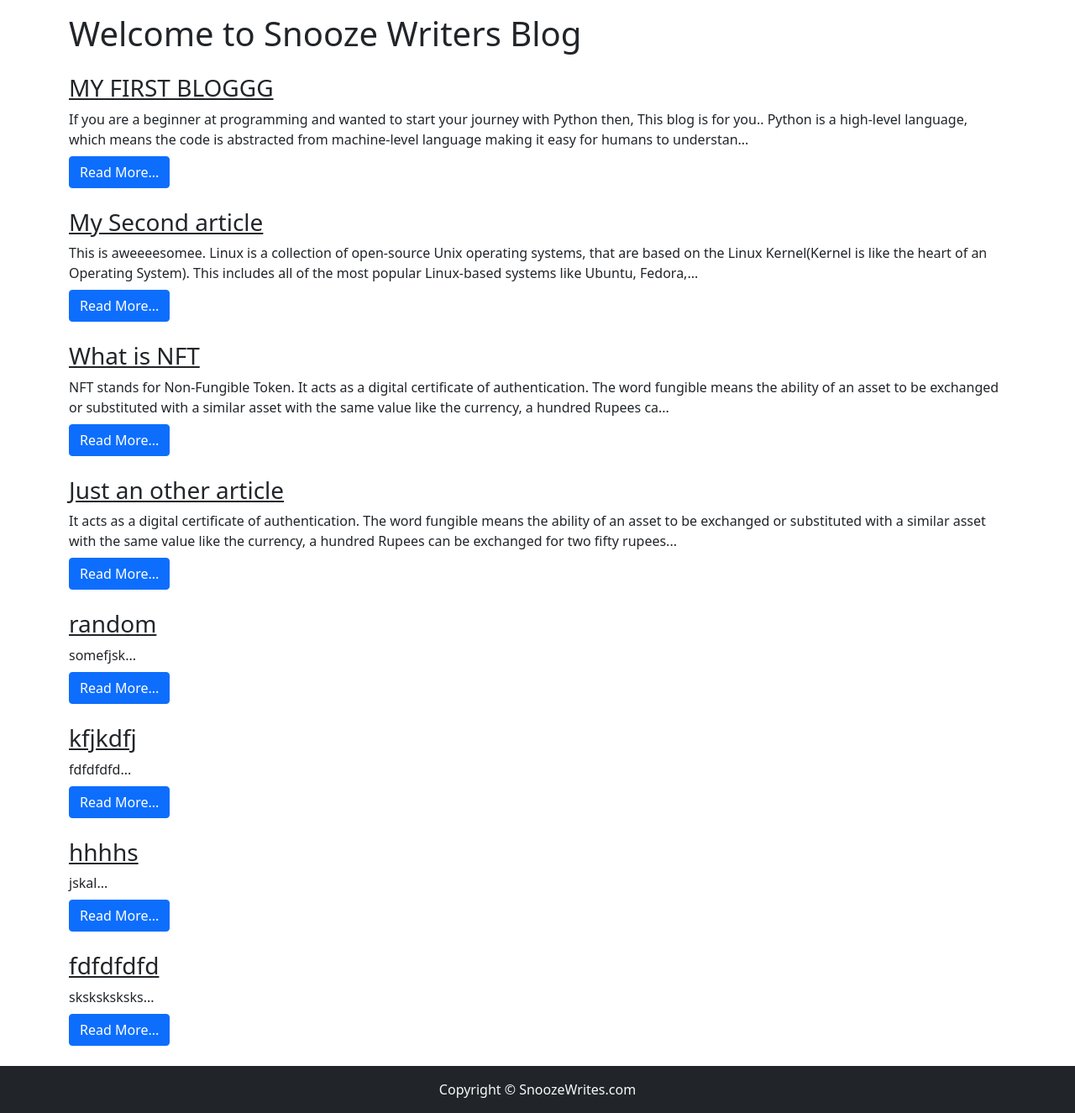
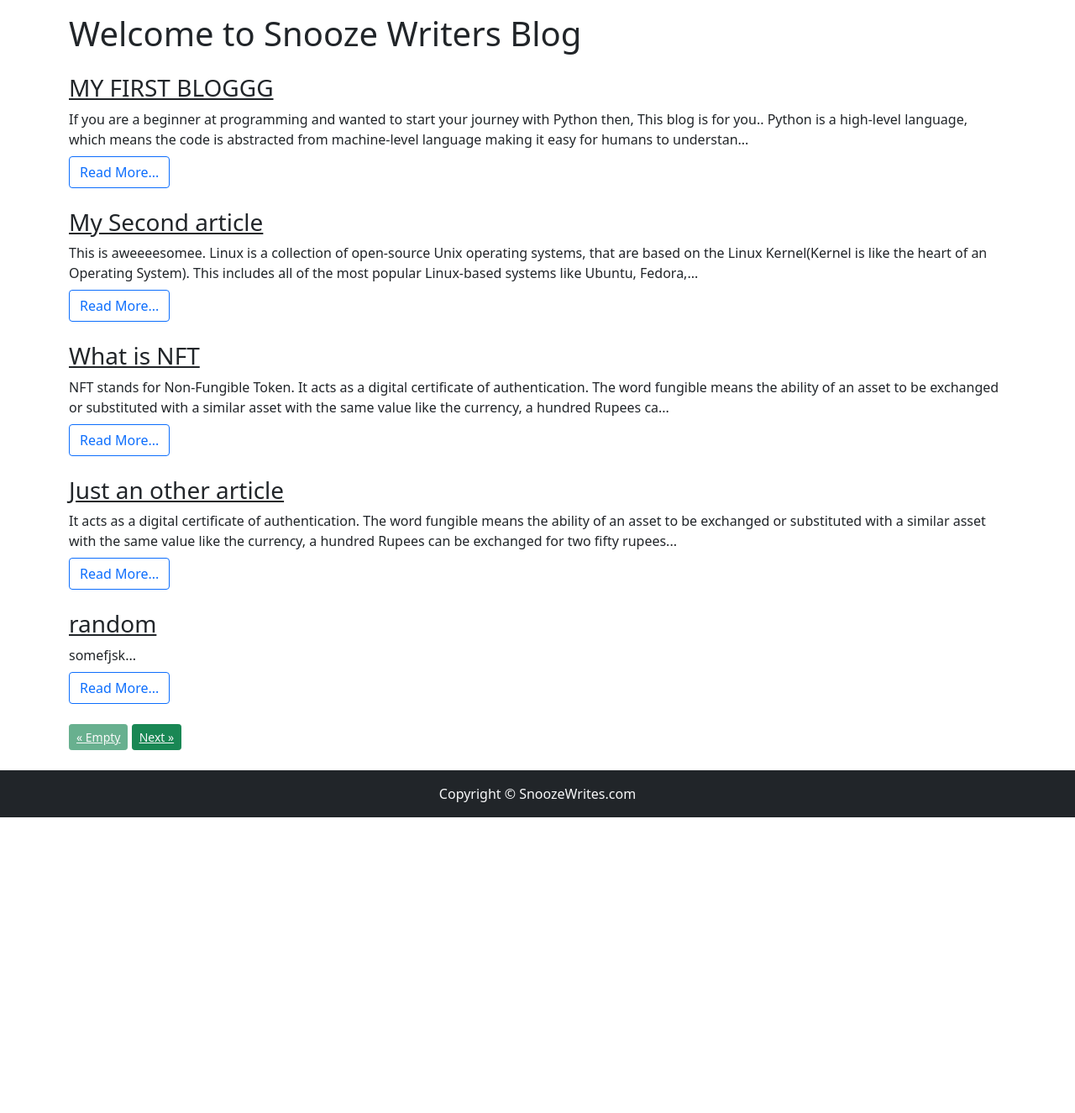
Before and after one commit to Yaswanth14/Blog, a Django app: page /blog/ in a window 1280 px wide. Shown: the part 56-1381 px from the top of the page at 84% size. After the commit the page ends 1029 px from the top, so only its background shows below. Run offline with Django 4.2, Linux system fonts and the light colour scheme; data comes from the database, SQL or seed files in the repository; both versions use the stored data as it was after the commit.

Commit message:
pagination added

```diff
--- a/blog/views.py
+++ b/blog/views.py
@@ -1,13 +1,40 @@
 from django.shortcuts import render, HttpResponse
 from blog.models import Blog
+from math import ceil
 
 # Create your views here.
 def home(request):
     return render(request, 'index.html')
 
 def blog(request):
+    no_of_posts = 5
+    page = request.GET.get('page')
+    if page is None:
+        page = 1
+    else:
+        page = int(page)
+    print(page)
+
+    '''
+    0-3, 3-6, 6-9
+
+    (pageno-1)*no_of_posts to (pageno)*no_of_posts
+    '''
     blogs = Blog.objects.all()
-    context = {'blogs': blogs}
+    length = len(blogs)
+    blogs = blogs[(page-1)*no_of_posts : page*no_of_posts]
+    if page>1:
+        prev = page-1
+    else:
+        prev = None
+
+    if page<ceil(length/no_of_posts):
+        nxt = page+1
+    else:
+        nxt = None
+
+
+    context = {'blogs': blogs, 'prev': prev, 'nxt':nxt}
     return render(request, 'bloghome.html', context)
 
 def blogpost(request, slug):
--- a/templates/bloghome.html
+++ b/templates/bloghome.html
@@ -2,6 +2,9 @@
 {% block blogactive %}active{% endblock blogactive %}
 {% block body %}
 
+{% block css %}
+
+{% endblock css %}
 <div class="container">
 
 
@@ -19,11 +22,27 @@
            </div>
 
            <a href="/blogpost/{{blog.slug}}" class="text-dark">
-        <button class="btn btn-primary">Read More...</button></a>
+        <button class="btn btn-outline-primary">Read More...</button></a>
     </div>
 {% endfor %}
+
+<div class="my-4">
+{% if prev %}
+    <button class="btn btn-success btn-sm"> <a href="/blog?page={{prev}}" class="text-light">&laquo; Previous</a></button>
+
+{% else %} <button class="btn btn-success disabled btn-sm"> <a href="#" class="text-light">&laquo; Empty</a></button>
+{% endif %}
+
+{% if nxt %}
+<button class="btn btn-success btn-sm float-xl-right"><a href="/blog?page={{nxt}}" class="text-light">Next &raquo;</a></button>
+
+{% else %} <button class="btn btn-success disabled btn-sm float-xl-right"><a href="#" class="text-light">Empty &raquo;</a></button>
+
+{% endif %}
 
 
 </div>
 
+</div>
+
 {% endblock body %}
```
Also changed, not shown: db.sqlite3.
